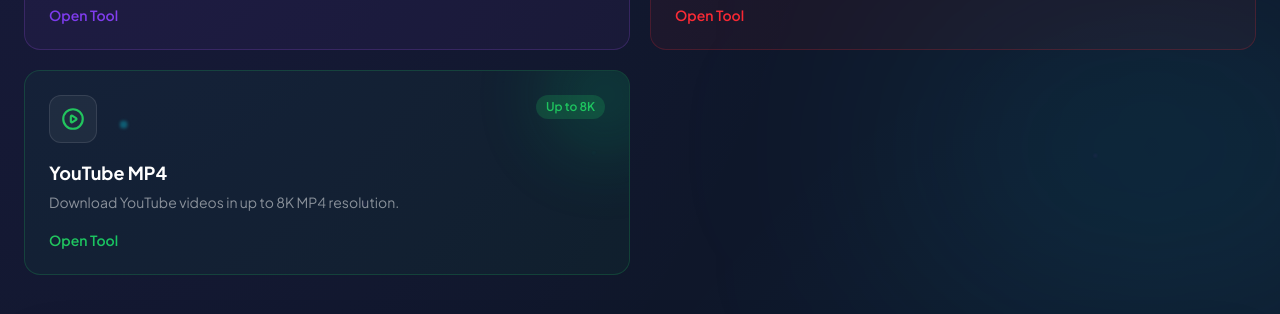
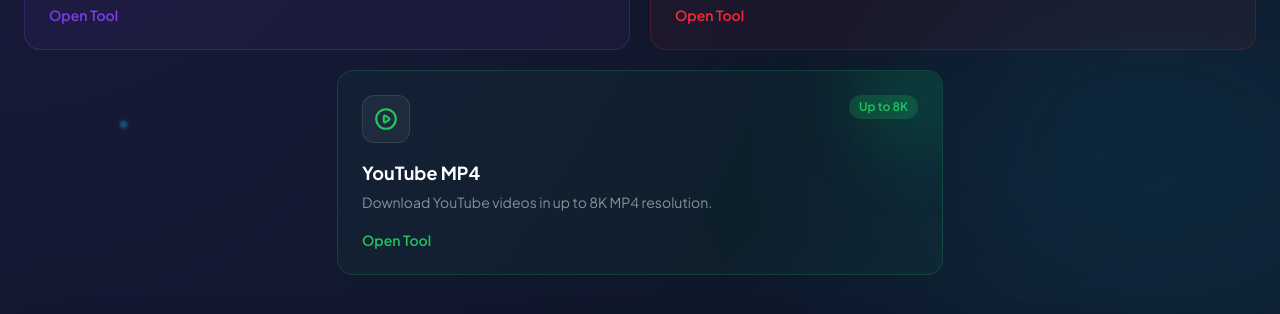
Before and after one commit to arman-somani/mediatools, a Next.js app in the folder frontend/: page /dashboard in a window 1280 px wide. Shown: the part 573-887 px from the top of the page. Built offline with nearby package versions, Linux system fonts and the light colour scheme; no server answers.

Commit message:
Auto-sync updates

```diff
--- a/frontend/src/app/dashboard/page.tsx
+++ b/frontend/src/app/dashboard/page.tsx
@@ -219,7 +219,7 @@ export default function DashboardPage() {
                             {TOOLS.map((tool, i) => (
                                 <motion.div
                                     key={tool.href}
-                                    className=""
+                                    className={i === 2 && TOOLS.length === 3 ? "sm:col-span-2 sm:w-[calc(50%-10px)] sm:mx-auto w-full" : "w-full"}
                                     initial={{ opacity: 0, y: 16 }}
                                     animate={{ opacity: 1, y: 0 }}
                                     transition={{ type: "spring", stiffness: 300, damping: 15, delay: 0.45 + i * 0.08 }}
```
